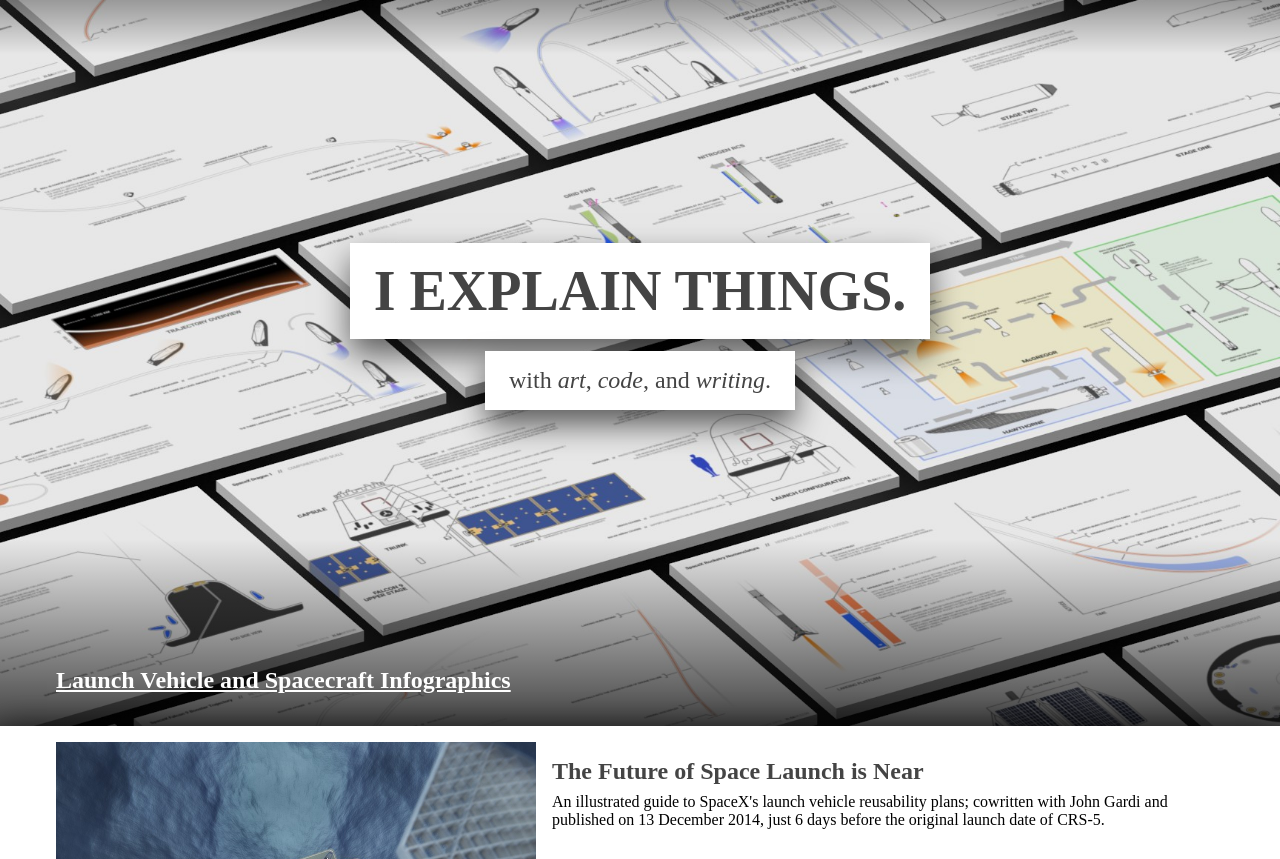
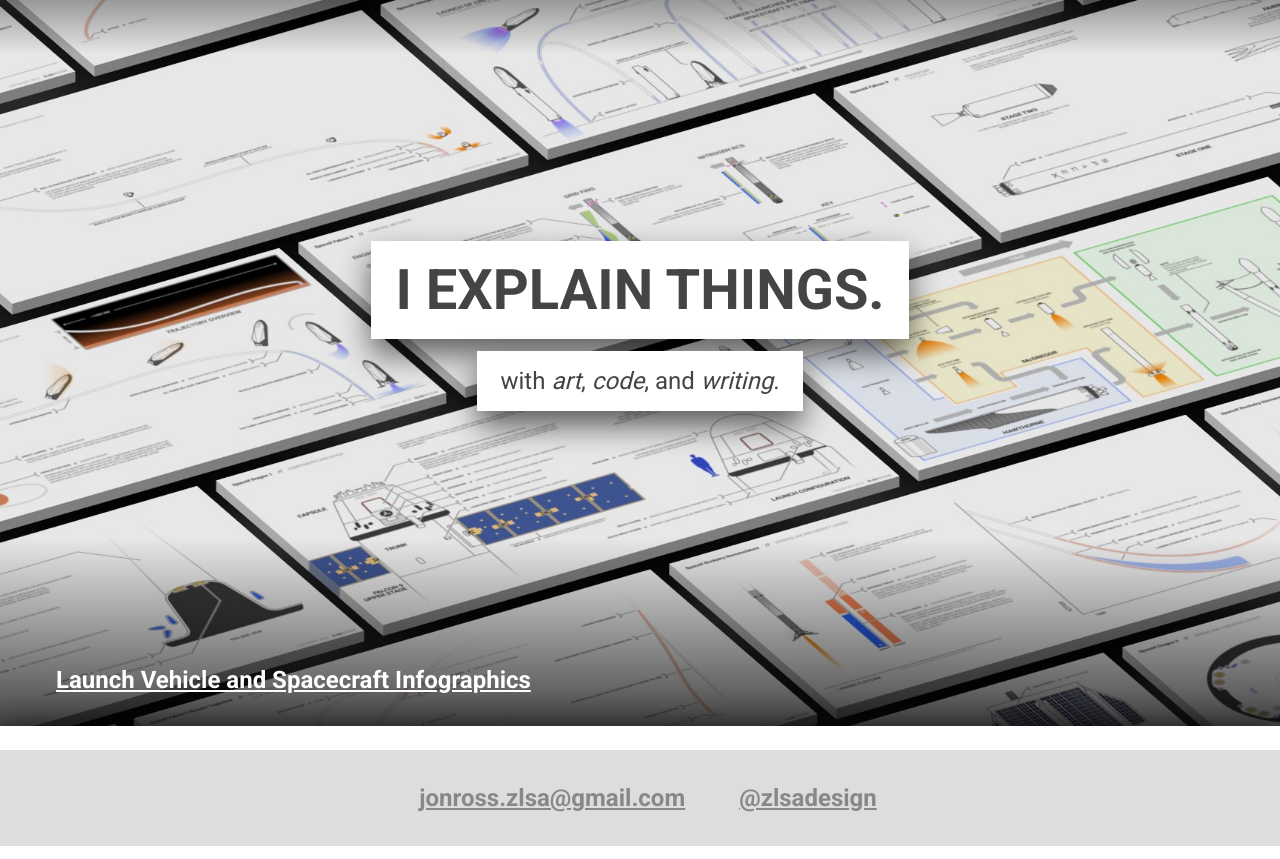
Before and after one commit to zlsa/zlsa.github.io, a website: page index.html in a window 1280 px wide. Shown: the part 74-933 px from the top of the page. Drawn offline with nearby package versions, Linux system fonts and the light colour scheme.

Commit message:
roboto, contact links...

```diff
--- a/index.html
+++ b/index.html
@@ -42,6 +42,13 @@
     </div>
 
     <main>
+
+      <div class="contact">
+        <div class="wrapper">
+          <a href="mailto:jonross.zlsa@gmail.com">jonross.zlsa@gmail.com</a>
+          <a href="twitter.com/zlsadesign">@zlsadesign</a>
+        </div>
+      </div>
 
       <div id="projects">
         <div class="project ">
--- /dev/null
+++ b/static/style/contact.scss
@@ -0,0 +1,32 @@
+
+.contact {
+  background-color: #ddd;
+  padding: 24px 0;
+
+  .wrapper {
+    max-width: 1200px;
+    width: 100%;
+    display: block;
+    margin: 0 auto;
+
+    padding-left: 16px;
+
+    font-weight: bold;
+    font-size: 24px;
+
+    text-align: center;
+
+    a {
+      display: inline-block;
+      line-height: 48px;
+
+      color: #888;
+    }
+
+    a + a {
+      margin-left: 48px;
+    }
+
+  }
+
+}
--- a/static/style/style.scss
+++ b/static/style/style.scss
@@ -1,3 +1,5 @@
+
+@import url('https://fonts.googleapis.com/css?family=Roboto:400,700');
 
 @import 'reset';
 
@@ -5,6 +7,7 @@
 @import 'header';
 @import 'about';
 @import 'featured';
+@import 'contact';
 
 @import 'projects';
 
@@ -13,12 +16,14 @@ html, body {
 }
 
 body {
+  font-family: 'Roboto', sans-serif;
 }
 
 main {
   box-shadow: 0 0 30px rgba(black, 0.6);
   background: white;
   position: relative;
+  padding-top: 24px;
   z-index: $z-main;
 }
 
```
Also changed, not shown: template/home.html (+7 -0 lines), static/style/compiled.css, 1 other file.
